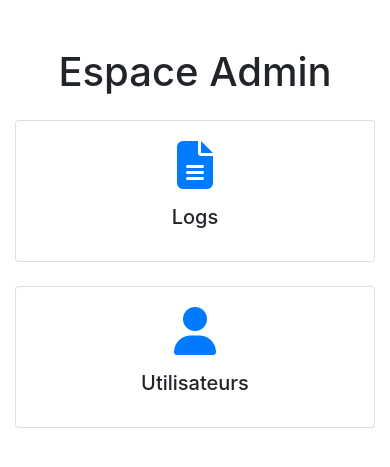
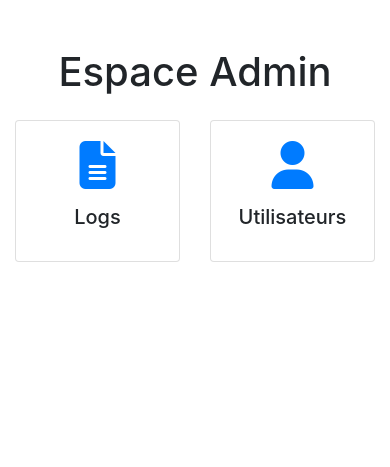
Before and after one commit to thoms-17/Library-Manager, a PHP site: page /admin/dashboard in a window 390 px wide. Shown: the part 56-523 px from the top of the page. Run offline with PHP 8.4, Linux system fonts and the light colour scheme; the visitor is signed in with stand-in values (Sample User, id 1); some libraries are stand-ins or nearby versions.

Commit message:
Ajout d'un col-6 dans mes widgets pour qu'ils prennent la moitié de l'écran sur mobile

```diff
--- a/www/views/admin_dashboard.view.php
+++ b/www/views/admin_dashboard.view.php
@@ -14,7 +14,7 @@
 
         <!-- Widgets -->
         <div class="row">
-            <div class="col-md-4 mb-4">
+            <div class="col-md-4 mb-4 col-6">
                 <a href="/admin/logs" style="text-decoration: none; color: inherit;">
                     <div class="card">
                         <div class="card-body text-center">
@@ -25,7 +25,7 @@
                 </a>
             </div>
 
-            <div class="col-md-4 mb-4">
+            <div class="col-md-4 mb-4 col-6">
                 <a href="/admin/users" style="text-decoration: none; color: inherit;">
                     <div class="card">
                         <div class="card-body text-center">
```
